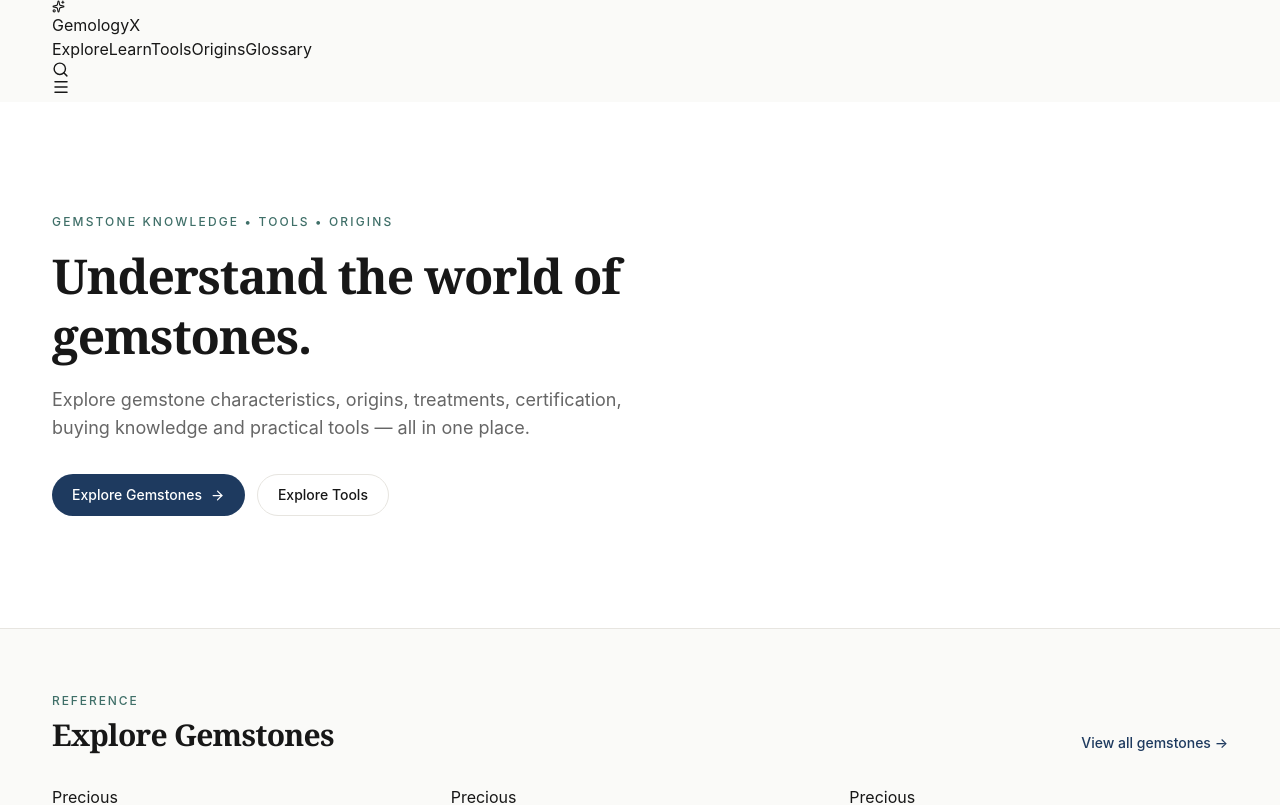
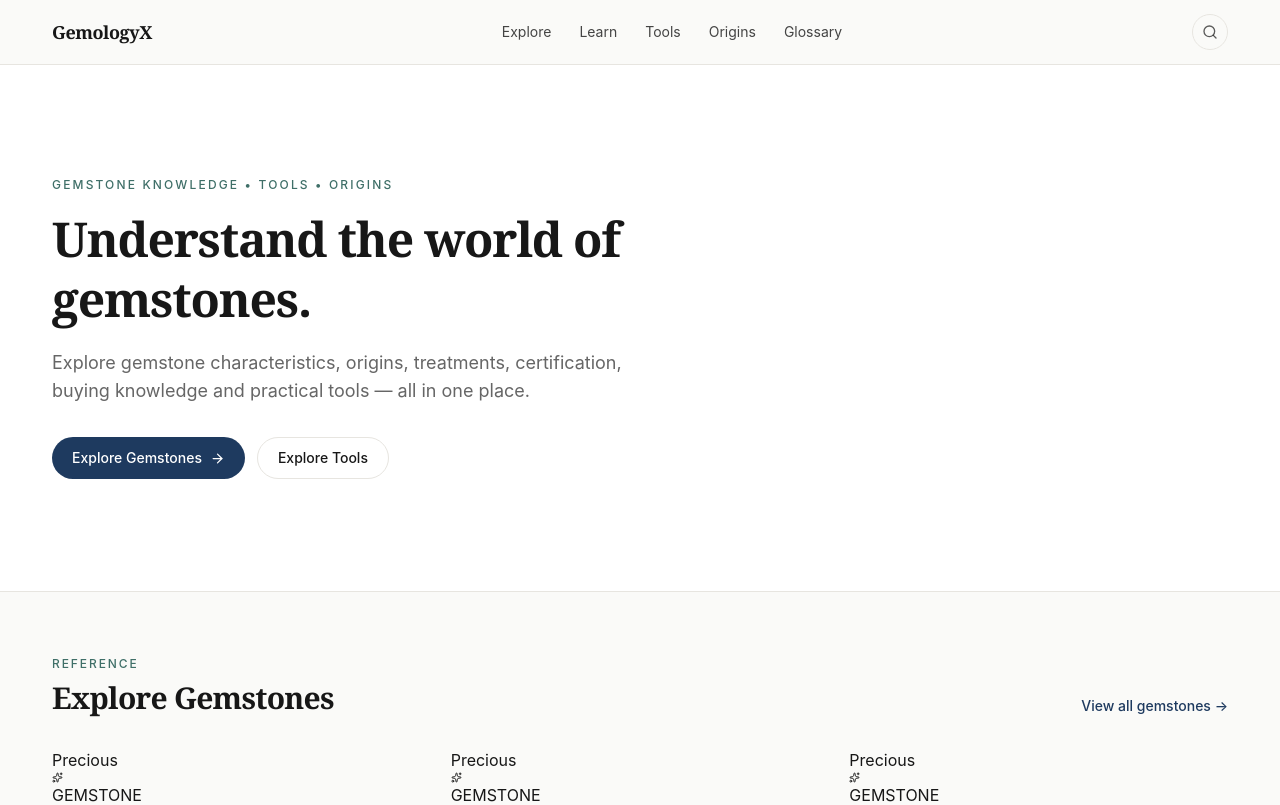
Before and after one commit to LinukaBandara/GemologyX, a Next.js app: page / in a window 1280 px wide. Shown: the top 805 px of the page. Built offline with nearby package versions, Linux system fonts and the light colour scheme.

Commit message:
fix: restore stable pre-redesign implementation

```diff
--- a/src/components/site-header.tsx
+++ b/src/components/site-header.tsx
@@ -1,8 +1,5 @@
-"use client";
-
 import Link from "next/link";
-import { Search, Menu, X, Sparkles } from "lucide-react";
-import { useState } from "react";
+import { Search, Menu } from "lucide-react";
 
 const NAV = [
   { label: "Explore", href: "/gemstones" },
@@ -13,29 +10,37 @@ const NAV = [
 ];
 
 export function SiteHeader() {
-  const [open, setOpen] = useState(false);
   return (
-    <header className="site-header">
-      <div className="container-page header-inner">
-        <Link href="/" className="brand" onClick={() => setOpen(false)}>
-          <span className="brand-gem"><Sparkles size={13} /></span>
-          <span>Gemology<span>X</span></span>
+    <header className="sticky top-0 z-40 border-b border-border bg-background/90 backdrop-blur">
+      <div className="container-page flex h-16 items-center justify-between">
+        <Link href="/" className="flex items-baseline gap-1 font-serif text-lg font-semibold tracking-tight">
+          GemologyX
         </Link>
-        <nav className="desktop-nav" aria-label="Primary navigation">
-          {NAV.map((item) => <Link key={item.href} href={item.href}>{item.label}</Link>)}
+
+        <nav className="hidden md:flex items-center gap-7 text-sm text-foreground/80">
+          {NAV.map((item) => (
+            <Link key={item.href} href={item.href} className="hover:text-accent transition-colors">
+              {item.label}
+            </Link>
+          ))}
         </nav>
-        <div className="header-actions">
-          <Link href="/search" aria-label="Search GemologyX" className="header-icon"><Search size={17} /></Link>
-          <button type="button" aria-label={open ? "Close menu" : "Open menu"} className="header-icon mobile-menu-button" onClick={() => setOpen((v) => !v)}>
-            {open ? <X size={18} /> : <Menu size={18} />}
+
+        <div className="flex items-center gap-3">
+          <Link
+            href="/search"
+            aria-label="Search GemologyX"
+            className="inline-flex h-9 w-9 items-center justify-center rounded-full border border-border text-foreground/70 hover:border-accent hover:text-accent transition-colors"
+          >
+            <Search size={16} />
+          </Link>
+          <button
+            aria-label="Open menu"
+            className="inline-flex h-9 w-9 items-center justify-center rounded-full border border-border text-foreground/70 md:hidden"
+          >
+            <Menu size={16} />
           </button>
         </div>
       </div>
-      {open && (
-        <nav className="mobile-nav" aria-label="Mobile navigation">
-          {NAV.map((item) => <Link key={item.href} href={item.href} onClick={() => setOpen(false)}>{item.label}</Link>)}
-        </nav>
-      )}
     </header>
   );
 }
```
